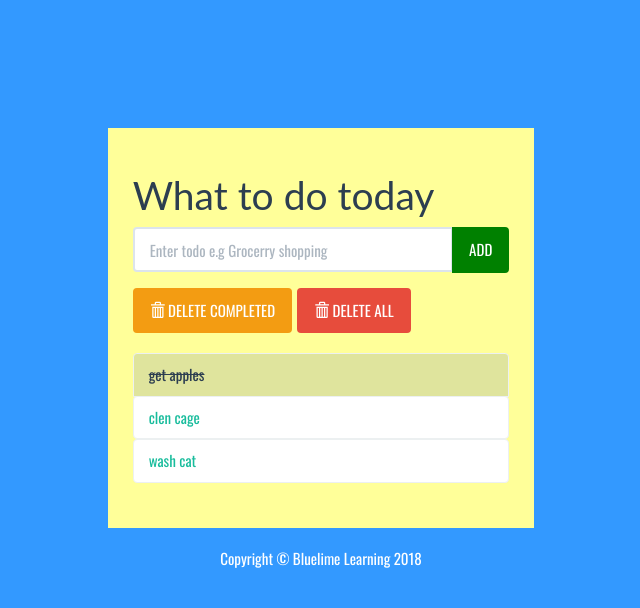
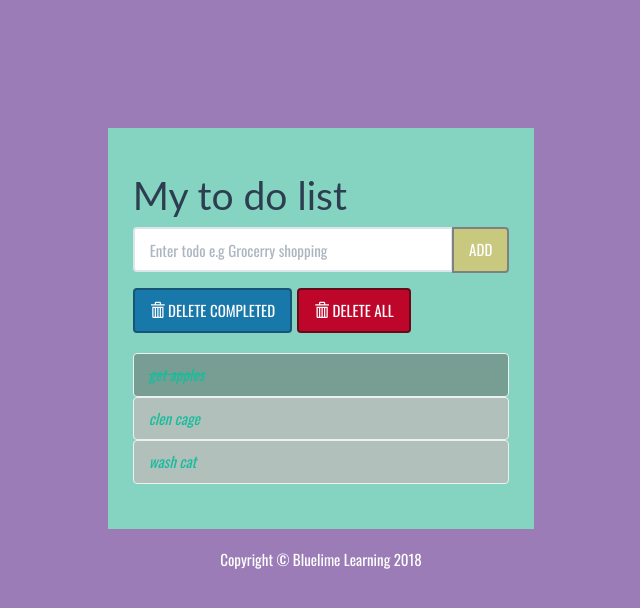
Before and after one commit to UJurkevica/tododjangoapp, a Django app: page / in a window 1280 px wide. Shown: the top 608 px of the page, without its empty margins (319-959 px from the left). Run offline with Django 3.2, Linux system fonts and the light colour scheme; data comes from the database, SQL or seed files in the repository; both versions use the stored data as it was after the commit; some libraries are stand-ins or nearby versions.

Commit message:
Style updated and toggle to list added

```diff
--- a/todolist/static/todolist/styles.css
+++ b/todolist/static/todolist/styles.css
@@ -1,16 +1,16 @@
 body {
-	background: #3399ff;
+	background: #9B7CB6;
 	font-family: 'Oswald', 'Futura', sans-serif;
 }
 #wrapper {
 	margin-top: 10% !important;
 }
 #content {
-	background:#ffff99;
+	background:#84D4C1;
 	padding: 25px;
 }
 #content > h2 {
-	font-size: 18px;
+	font-size: 25px;
 	text-align: center;
 	padding-top: 0;
 }
@@ -22,13 +22,29 @@ body {
 }
 .todo-completed {
 	text-decoration: line-through;
-	background: rgba(149, 165, 166, .3);
+	font-style: italic;
+	background: rgba(110, 106, 103, .5);
+}
+.todo-uncompleted {
+	text-decoration: bold;
+	font-style: italic;
+	background: rgba(226, 174, 182, .5);
 }
 footer {
 	margin-top: 20px;
 	color: white;
 }
 #add-btn {
-	background-color:green;
-	border-color:green;
+	background-color:#C8C97F;
+	border-color:grey;
 }
+
+#del-all {
+	background-color: #BD0629;
+	border-color: #670A18;
+}
+
+#del-compl {
+	background-color: #1878AA;
+	border-color: #165575;
+}
--- a/todolist/templates/todolist/index.html
+++ b/todolist/templates/todolist/index.html
@@ -19,7 +19,7 @@
 
 			<div class="row">
 				<div class="col-lg-4 col-lg-offset-4" id="content">
-					<h1>What to do today </h1>
+					<h1>My to do list </h1>
 
 					<form action="{% url 'add' %}" method="POST" role="form">
 						{% csrf_token %}
@@ -39,13 +39,13 @@
 							<div class="btn-toolbar">
 								<div class="btn-group">
 									<a href="{% url 'deletecompleted' %}">
-									<button type="button" class="btn btn-warning">
+									<button type="button" class="btn btn-warning" id="del-compl">
 										<i class="glyphicon glyphicon-trash"></i> DELETE COMPLETED
 									</button></a>
 								</div>
 								<div class="btn-group">
 									<a href="{% url 'deleteall' %}">
-									<button type="button" class="btn btn-danger">
+									<button type="button" class="btn btn-danger" id="del-all">
 										<i class="glyphicon glyphicon-trash"></i> DELETE ALL
 									</button></a>
 								</div>
@@ -56,9 +56,9 @@
 					<ul class="list-group t20">
 						{% for todolist in todo_items %}
 							{% if todolist.completed %}
-							<li class="list-group-item todo-completed">{{todolist.text}}</li>
+							<a href="{% url 'uncompleted' todolist.id %}"><li class="list-group-item todo-completed">{{todolist.text}}</li></a>
 							{% else %}
-							<a href="{% url 'completed' todolist.id %}"><li class="list-group-item">{{todolist.text}}</li></a>
+							<a href="{% url 'completed' todolist.id %}"><li class="list-group-item todo-uncompleted">{{todolist.text}}</li></a>
 							{% endif %}
 							{% endfor %}
 						<!-- <li class="list-group-item">Learn something new.</li> -->
--- a/todolist/urls.py
+++ b/todolist/urls.py
@@ -5,6 +5,7 @@ urlpatterns = [
     path('', views.index, name='index'),
     path('add', views.addTodoItem, name='add'),
     path('completed/<todo_id>', views.completedTodo, name='completed'),
+    path('uncompleted/<todo_id>', views.undocompletedTodo, name='uncompleted'),
     path('deletecompleted', views.deleteCompleted, name='deletecompleted'),
     path('deleteall', views.deleteAll, name='deleteall')
 ]
--- a/todolist/views.py
+++ b/todolist/views.py
@@ -32,6 +32,13 @@ def completedTodo(request, todo_id):
 
     return redirect('index')
 
+def undocompletedTodo(request, todo_id):
+    todo = Todolist.objects.get(pk=todo_id)
+    todo.completed = False
+    todo.save()
+
+    return redirect('index')
+
 def deleteCompleted(request):
     Todolist.objects.filter(completed__exact=True).delete()
 
```
Also changed, not shown: db.sqlite3.
